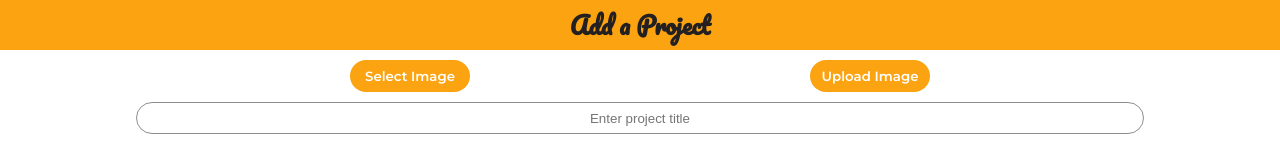
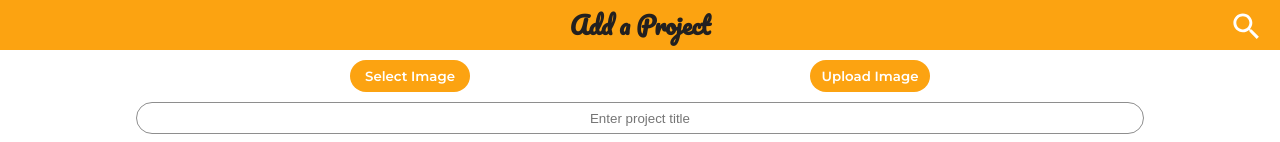
Before and after one commit to kschmitz123/diy-project-app, a React (Create React App) app in the folder client/: page /add in a window 1280 px wide. Shown: the top 142 px of the page. Built offline with nearby package versions, Linux system fonts and the light colour scheme.

Commit message:
Move search button to header

```diff
--- a/client/src/components/Header.js
+++ b/client/src/components/Header.js
@@ -1,6 +1,8 @@
 import React from "react";
 import styled from "styled-components/macro";
 import PropTypes from "prop-types";
+import { Link } from "react-router-dom";
+import SearchIcon from "@material-ui/icons/Search";
 
 const HeaderTop = styled.header`
   height: 50px;
@@ -14,6 +16,16 @@ const HeaderTop = styled.header`
   z-index: 1;
 `;
 
+const SearchButton = styled.button`
+  background: none;
+  border: none;
+  color: var(--button-color);
+  cursor: pointer;
+  z-index: 2;
+  position: fixed;
+  top: 8px;
+  right: 10px;
+`;
 const Title = styled.h2`
   margin: 0;
 `;
@@ -22,6 +34,11 @@ export const Header = ({ title }) => {
   return (
     <HeaderTop>
       <Title>{title}</Title>
+      <Link to="/browse">
+        <SearchButton>
+          <SearchIcon fontSize="large" />
+        </SearchButton>
+      </Link>
     </HeaderTop>
   );
 };
--- a/client/src/pages/HomePage.js
+++ b/client/src/pages/HomePage.js
@@ -1,32 +1,24 @@
 import React from "react";
-import styled from "styled-components/macro";
 import { Header } from "../components/Header";
 import { Categories } from "../components/Categories";
 import { ScrollMenu } from "../components/ScrollMenu";
 import { Navbar } from "../components/Navbar";
-import { Link } from "react-router-dom";
-import SearchIcon from "@material-ui/icons/Search";
 
-const SearchButton = styled.button`
-  background: none;
-  border: none;
-  color: var(--button-color);
-  cursor: pointer;
-  z-index: 2;
-  position: fixed;
-  top: 8px;
-  right: 10px;
-`;
+// const SearchButton = styled.button`
+//   background: none;
+//   border: none;
+//   color: var(--button-color);
+//   cursor: pointer;
+//   z-index: 2;
+//   position: fixed;
+//   top: 8px;
+//   right: 10px;
+// `;
 
 export const HomePage = () => {
   return (
     <>
       <Header title={"Craftified"} />
-      <Link to="/browse">
-        <SearchButton>
-          <SearchIcon fontSize="large" />
-        </SearchButton>
-      </Link>
       <ScrollMenu />
       <Categories />
       <Navbar />
```
